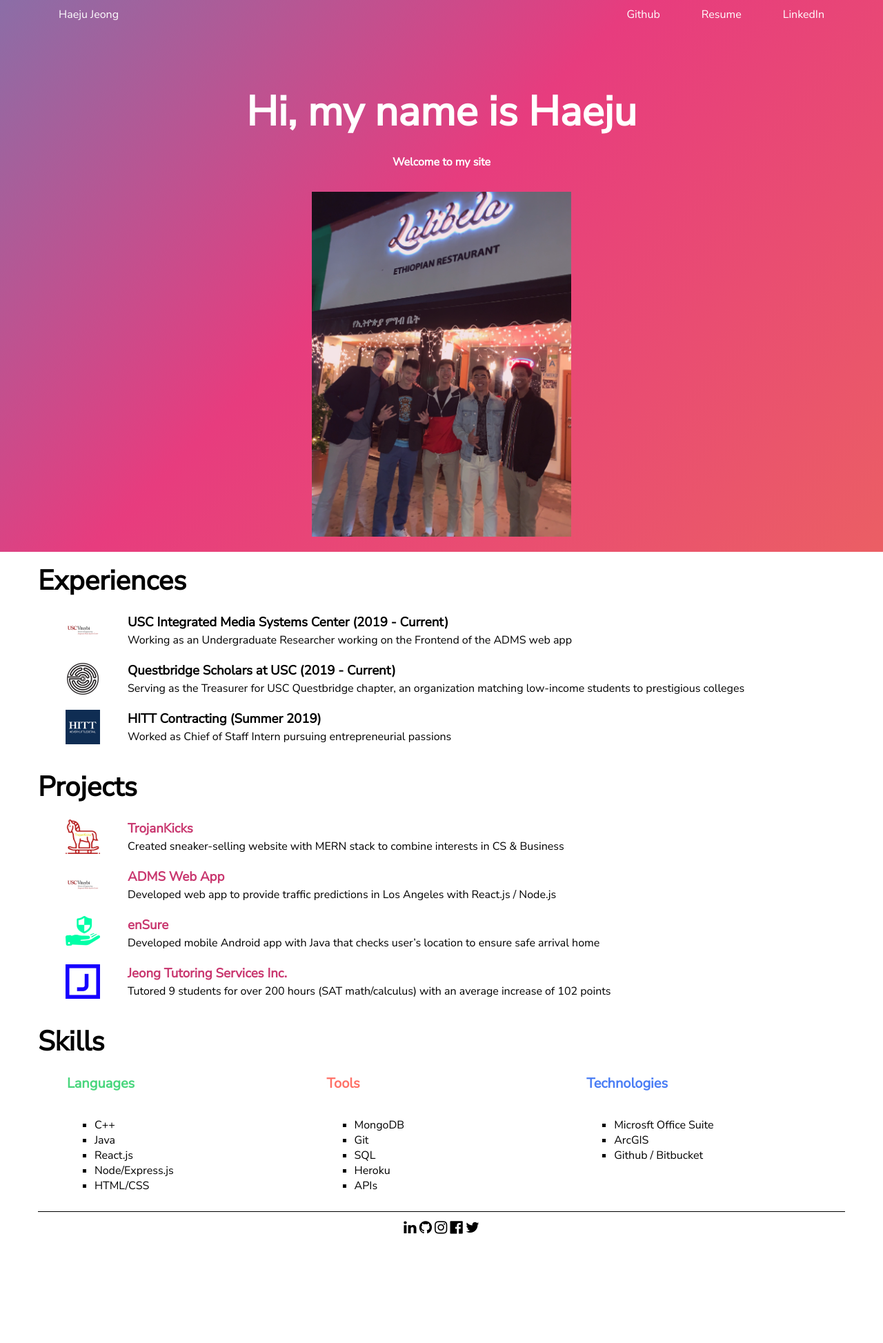
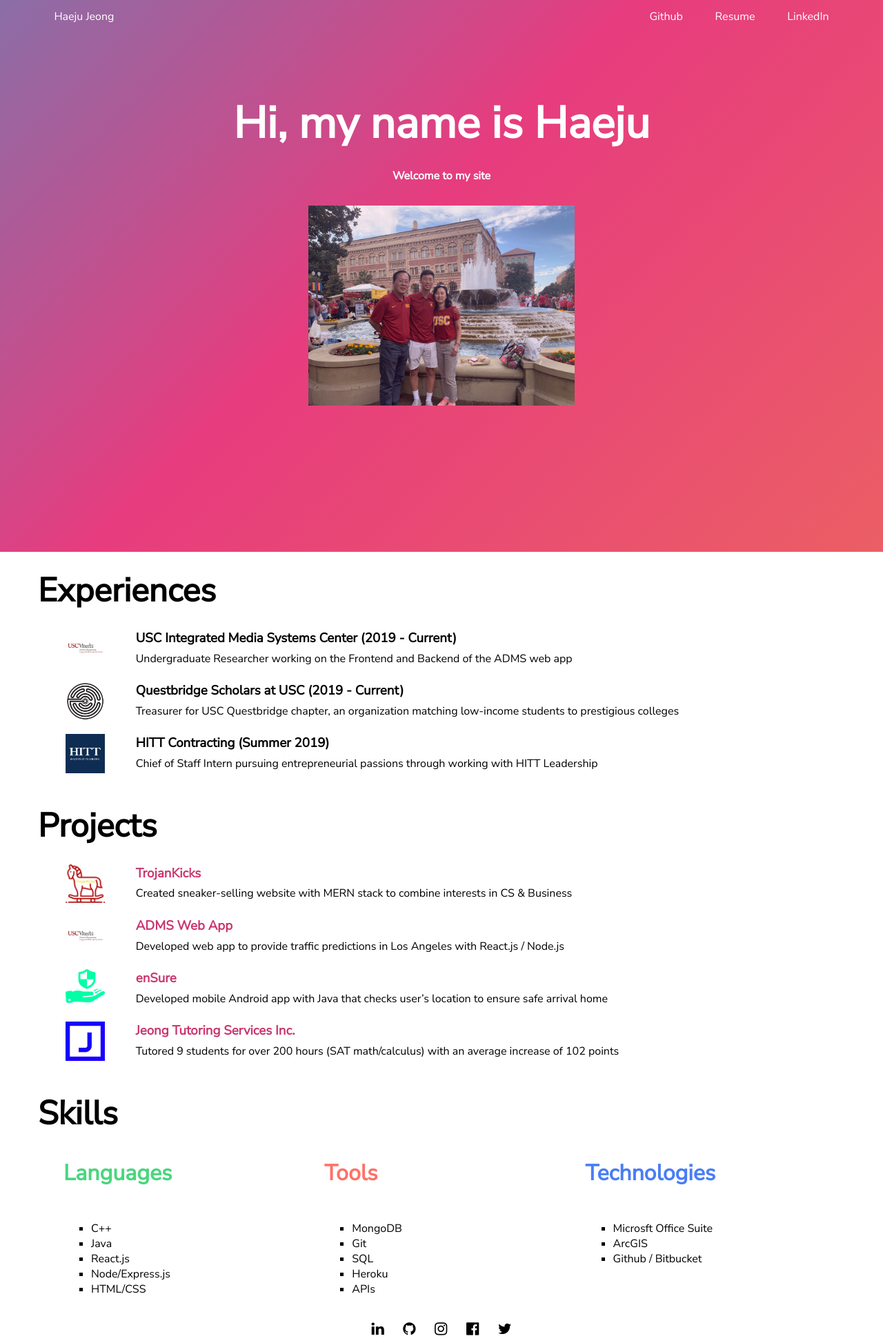
Before and after one commit to Haeju1/haejujeong.com, a PHP site: page /index.html in a window 1280 px wide. Shown: the whole page at 69% size. Before the commit the page ends 1789 px from the top, so only its background shows below. Run offline with PHP 8.4, Linux system fonts and the light colour scheme.

Commit message:
made responsive

```diff
--- a/index.html
+++ b/index.html
@@ -2,9 +2,8 @@
 <html lang="en">
   <head>
     <meta charset="UTF-8" />
-    <meta name="viewport" content="width=device-width, initial-scale=1.0" />
     <meta http-equiv="X-UA-Compatible" content="ie=edge" />
-    <meta name="viewport" content="width=device-width, initial-scale=1.0" />
+    <meta name="viewport" content="width=device-width,initial-scale=1,maximum-scale=1,user-scalable=no">
     <title>Haeju Jeong</title>
     <link rel="stylesheet" href="./style.css" />
     <link
@@ -42,7 +41,9 @@
             <div class="changing-item">
               <h1>Hi, my name is Haeju</h1>
               <h4>Welcome to my site</h4>
-              <img src="images/libela.JPG" alt="" id="changing-img" />
+            </div>
+            <div class="item-img">
+                <img src="images/parents.JPG" alt="" id="changing-img" />
             </div>
           </div>
         </div>
@@ -59,7 +60,7 @@
               <div class="info-text">
                 <h3>USC Integrated Media Systems Center (2019 - Current)</h3>
                 <p>
-                  Working as an Undergraduate Researcher working on the Frontend
+                  Undergraduate Researcher working on the Frontend and Backend
                   of the ADMS web app
                 </p>
               </div>
@@ -71,7 +72,7 @@
               <div class="info-text">
                 <h3>Questbridge Scholars at USC (2019 - Current)</h3>
                 <p>
-                  Serving as the Treasurer for USC Questbridge chapter, an
+                  Treasurer for USC Questbridge chapter, an
                   organization matching low-income students to prestigious
                   colleges
                 </p>
@@ -84,8 +85,8 @@
               <div class="info-text">
                 <h3>HITT Contracting (Summer 2019)</h3>
                 <p>
-                  Worked as Chief of Staff Intern pursuing entrepreneurial
-                  passions
+                  Chief of Staff Intern pursuing entrepreneurial
+                  passions through working with HITT Leadership
                 </p>
               </div>
             </li>
--- a/style.css
+++ b/style.css
@@ -1,3 +1,21 @@
+html {
+  font-size: 100%;
+}
+@media (min-width: 640px) {
+  body {
+    font-size: 0.8rem;
+  }
+}
+@media (min-width: 960px) {
+  body {
+    font-size: 0.9rem;
+  }
+}
+@media (min-width: 1100px) {
+  body {
+    font-size: 1rem;
+  }
+}
 .main,
 body {
   height: 100vh;
@@ -5,6 +23,10 @@ body {
   color: white;
   font-family: "Nunito Sans";
   box-sizing: border-box;
+}
+img {
+  max-width: 100%;
+  height: auto;
 }
 body {
   height: 100vh;
@@ -38,7 +60,7 @@ nav-default {
 }
 nav {
   margin: 0 0;
-  padding: 10px 5px;
+  padding: 1% 1%;
 }
 a {
   text-decoration: none;
@@ -53,7 +75,7 @@ nav ul {
 }
 nav ul li {
   display: inline-block;
-  padding: 0 30px;
+  padding: 0 2%;
 }
 nav a:hover {
   color: lightgreen;
@@ -64,9 +86,10 @@ nav ul li:first-child {
 }
 #header {
   margin: 5% auto;
+  overflow: hidden;
 }
 #header h1 {
-  font-size: 60px;
+  font-size: 4rem;
   vertical-align: center;
 }
 #header h1:hover {
@@ -80,41 +103,78 @@ nav ul li:first-child {
 .changing-item {
   text-align: center;
   margin: 0px 0px;
-  height: 1000px;
   width: 100%;
 }
+#header .container {
+  text-align: center;
+}
+.item-img {
+  display: inline-block;
+  height: 300px;
+  width: auto;
+}
 #changing-img {
-  max-height: 500px;
-  width: auto;
+  max-width: 100%;
+  max-height: 100%;
+  height: auto;
+  box-sizing: border-box;
   vertical-align: center;
+}
+@media (min-width: 600px) {
+  img[data-src-600px] {
+    content: attr(data-src-600px, url);
+  }
+}
+@media (min-width: 800px) {
+  img[data-src-800px] {
+    content: attr(data-src-800px, url);
+  }
 }
 .container {
   margin-left: auto;
   margin-right: auto;
+  height: auto;
 }
-@media (min-width: 768px) {
+@media (min-width: 800px) {
   .container {
-    width: 750px;
+    width: 1170px;
+  }
+    .item-img{
+       height : 200px;
     }
 }
-@media (min-width: 992px) {
+@media (min-width: 1000px) {
     .container {
-    width: 970px;
+      width: 1170px;
+    }
+      .item-img{
+         height : 250px;
       }
   }
 @media (min-width: 1200px) {
     .container {
       width: 1170px;
     }
+      .item-img{
+         height : 300px;
+      }
+  }
+  @media (min-width: 1400px) {
+    .container {
+      width: 1170px;
+    }
+      .item-img{
+         height : 365px;
+      }
   }
 .changing-item {
   display: inline-block;
 }
 .container h1 {
-  font-size: 40px;
+  font-size: 3rem;
   margin: 0 auto;
   font-weight: 700;
-  padding-top: 15px;
+  padding-top: 2%;
 }
 .info a {
   color: #c9376f;
@@ -128,13 +188,13 @@ nav ul li:first-child {
   list-style-type: none;
 }
 .info img {
-  width: 50px;
+  width: 5%;
   float: left;
-  margin-right: 40px;
+  margin-right: 4%;
   vertical-align: center;
 }
 .info-text {
-  margin: 20px auto;
+  margin: 2% auto;
   padding: 0 0;
   vertical-align: center;
 }
@@ -143,15 +203,14 @@ nav ul li:first-child {
 }
 .info-text h3,
 p {
-  margin: 2px 0;
+  margin: .5% 0;
 }
 .skills {
-  margin-top: 0%;
-  padding-inline-start: 40px;
+  padding-inline-start: 3%;
 }
 .skills h3 {
   font-weight: 700;
-  font-size: 20px;
+  font-size: 2rem;
 }
 #languages h3 {
   color: #49d67d;
@@ -176,8 +235,8 @@ p {
   list-style-type: square;
 }
 footer {
-  margin-top: 10px;
-  border-top: 1px solid black;
+  margin-top: 1%;
+  border-top: 1% solid black;
 }
 .icons {
   text-align: center;
@@ -185,6 +244,7 @@ footer {
 }
 .fa {
   color: black;
+  margin: 1%;
 }
 .fa-linkedin:hover {
   color: #0e5c9e;
```
Also changed, not shown: README.md. Lines whose indentation alone changed are shown as unchanged.
